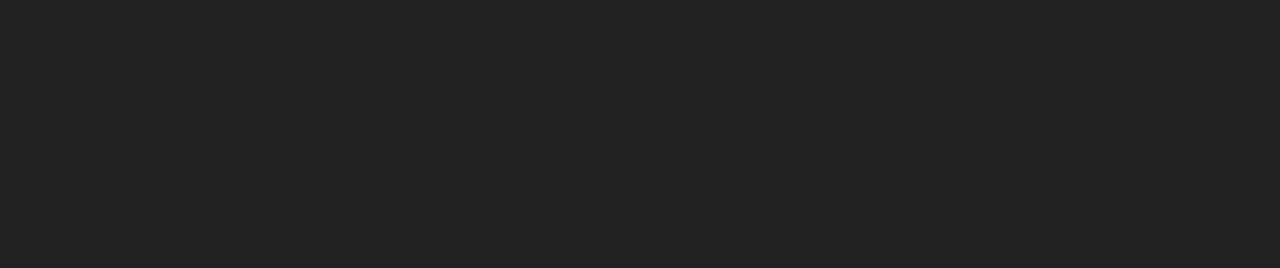
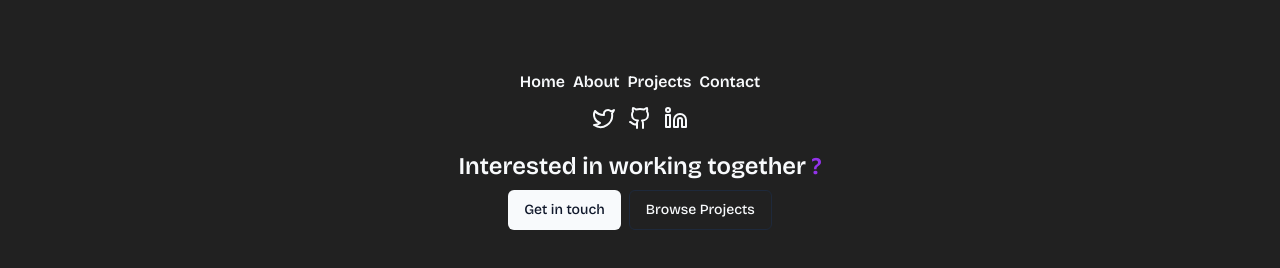
Before and after one commit to kshetritej/kshetritej, a React (Vite) app: page / in a window 1280 px wide. Shown: the part 478-746 px from the top of the page. Built offline with nearby package versions, Linux system fonts and the light colour scheme.

Commit message:
add: footer

```diff
--- a/src/App.tsx
+++ b/src/App.tsx
@@ -2,6 +2,7 @@
 import Header from "./components/Header";
 import Navbar from "./components/Navbar";
 import { ThemeProvider } from "./components/theme-provider";
+import Footer from "./components/Footer";
 
 function App() {
   return (
@@ -10,6 +11,7 @@
         <div className="container">
           <Navbar />
           <Header />
+          <Footer/>
         </div>
       </>
     </ThemeProvider>
--- /dev/null
+++ b/src/components/Footer.tsx
@@ -0,0 +1,45 @@
+import { Link } from "react-router-dom";
+import { Github, Linkedin, Twitter } from "lucide-react";
+import { Button } from "./ui/button";
+
+const Footer = () => {
+  return (
+    <div className="flex flex-col justify-center items-center">
+      <div className="links flex gap-2 font-semibold">
+        <Link to={"/"}>Home</Link>
+        <Link to={"/about"}>About</Link>
+        <Link to={"/projects"}>Projects</Link>
+        <Link to={"/contact"}>Contact</Link>
+      </div>
+
+      <div className="socials flex gap-3 py-3">
+        <a href="https://x.com/kshetritej_" target="_blank">
+          <Twitter />
+        </a>
+        <a href="https://github.com/kshetritej" target="_blank">
+          <Github />
+        </a>
+        <a href="https://linkedin.com/in/kshetritej" target="_blank">
+          <Linkedin />
+        </a>
+      </div>
+
+      <div className="cta ">
+        <h1 className="text-2xl font-semibold py-2">
+          Interested in working together{" "}
+          <span className="text-purple-600">?</span>
+        </h1>
+        <div className="cta-btns flex gap-2 justify-center pb-4">
+          <Link to={"/contact"}>
+            <Button variant={"default"}>Get in touch</Button>
+          </Link>
+          <Link to={"/projects"}>
+            <Button variant={"outline"}>Browse Projects</Button>
+          </Link>
+        </div>
+      </div>
+    </div>
+  );
+};
+
+export default Footer;
```
